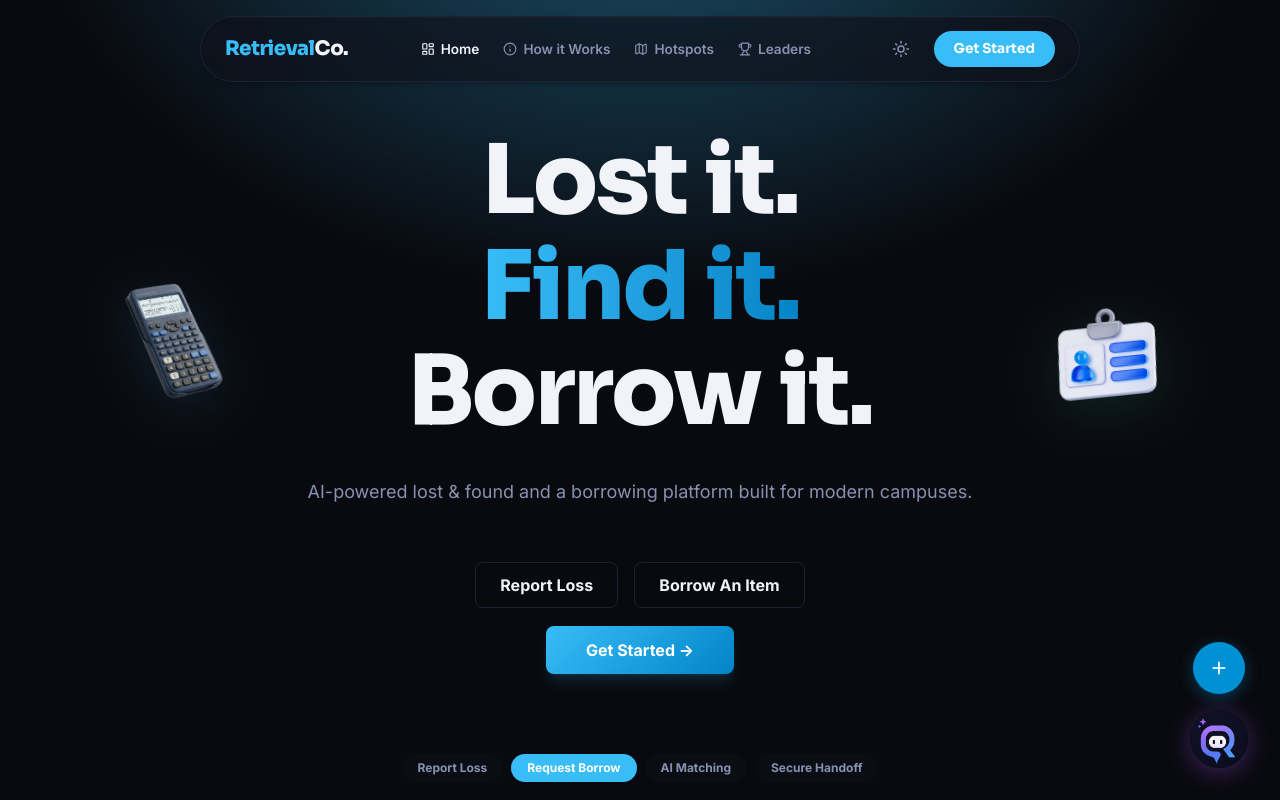
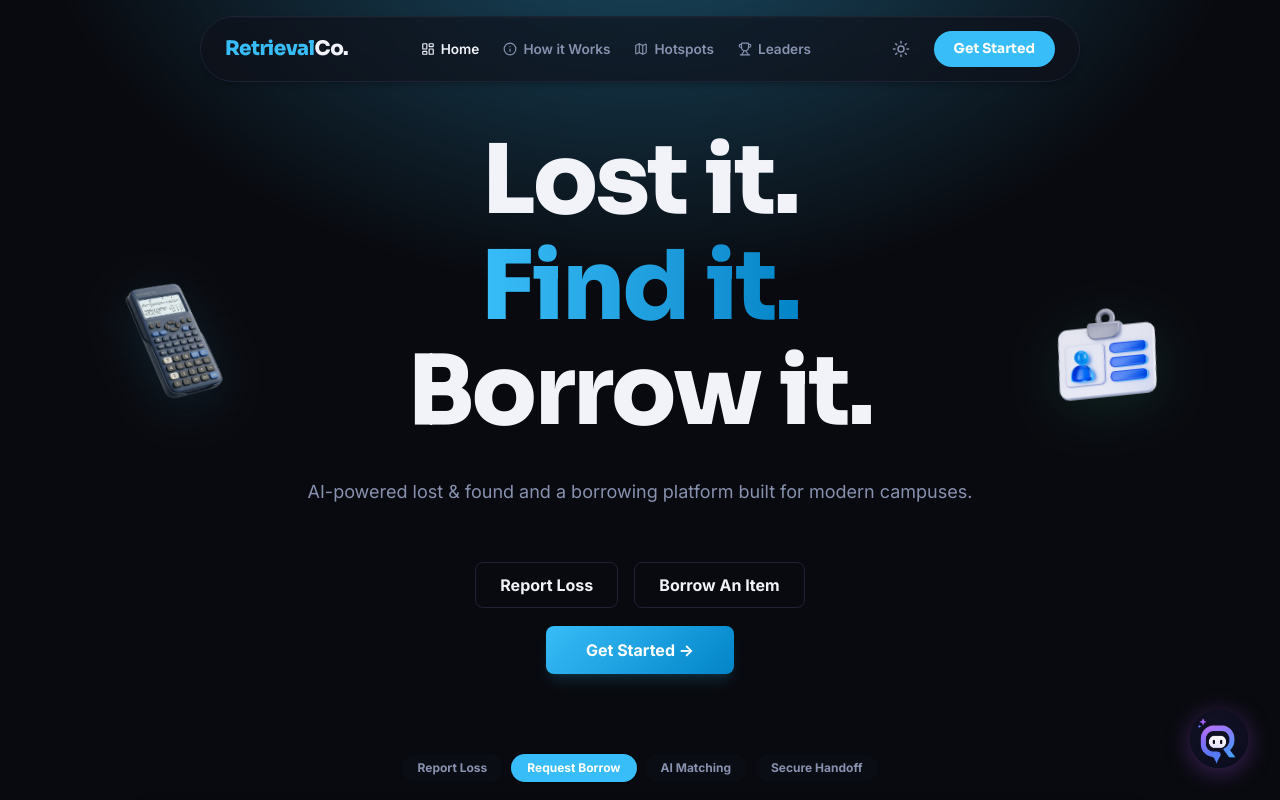
Before and after one commit to abhi-vyakti/Retrieval-Co., a React (Vite) app in the folder retrieval-co-frontend/: page / in a window 1280 px wide. Shown: the top 800 px of the page. Built offline with nearby package versions, Linux system fonts and the light colour scheme.

Commit message:
style: remove the duplicate + Post button from RequestlyBot since it overlaps with the global floating action button

```diff
--- a/retrieval-co-frontend/src/components/RequestlyBot.jsx
+++ b/retrieval-co-frontend/src/components/RequestlyBot.jsx
@@ -454,25 +454,6 @@ export default function RequestlyBot() {
                 </div>
             )}
 
-            {/* Post FAB */}
-            <div className="group flex items-center gap-2 mb-4">
-                <span className="bg-card border border-border text-text text-xs px-2.5 py-1.5 rounded-lg shadow opacity-0 scale-90 translate-x-2 group-hover:opacity-100 group-hover:scale-100 group-hover:translate-x-0 transition-all duration-200 pointer-events-none select-none font-bold">
-                    Create Post
-                </span>
-                <button
-                    onClick={() => {
-                        setIsOpen(false);
-                        navigate("/create-post");
-                    }}
-                    className="w-[52px] h-[52px] rounded-full bg-[#0091D5] text-white shadow-lg border-none flex items-center justify-center cursor-pointer transition-all hover:scale-[1.08] mr-[3px]"
-                    style={{
-                        boxShadow: "0 4px 16px rgba(0, 145, 213, 0.35)",
-                    }}
-                >
-                    <span className="text-[28px] font-light leading-none mb-1">+</span>
-                </button>
-            </div>
-
             {/* Bot FAB */}
             <div className="group flex items-center gap-2">
                 <span className="bg-card border border-border text-text text-xs px-2.5 py-1.5 rounded-lg shadow opacity-0 scale-90 translate-x-2 group-hover:opacity-100 group-hover:scale-100 group-hover:translate-x-0 transition-all duration-200 pointer-events-none select-none font-bold">
```
